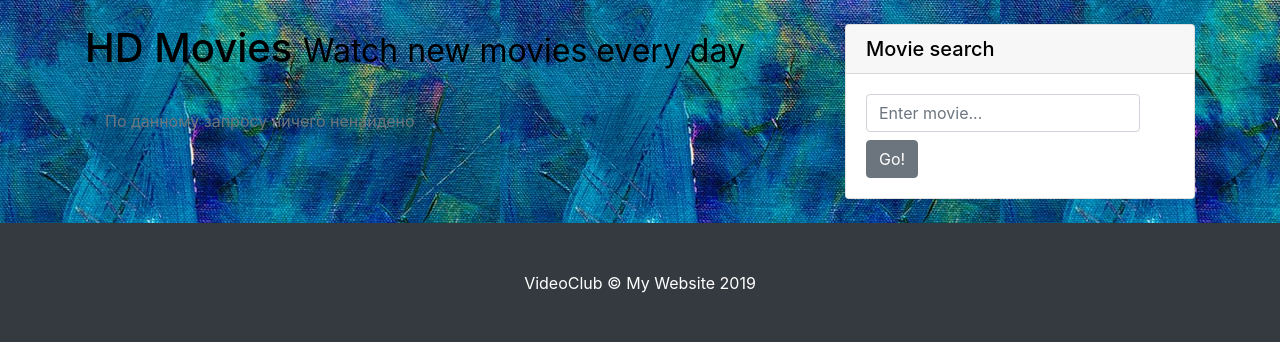
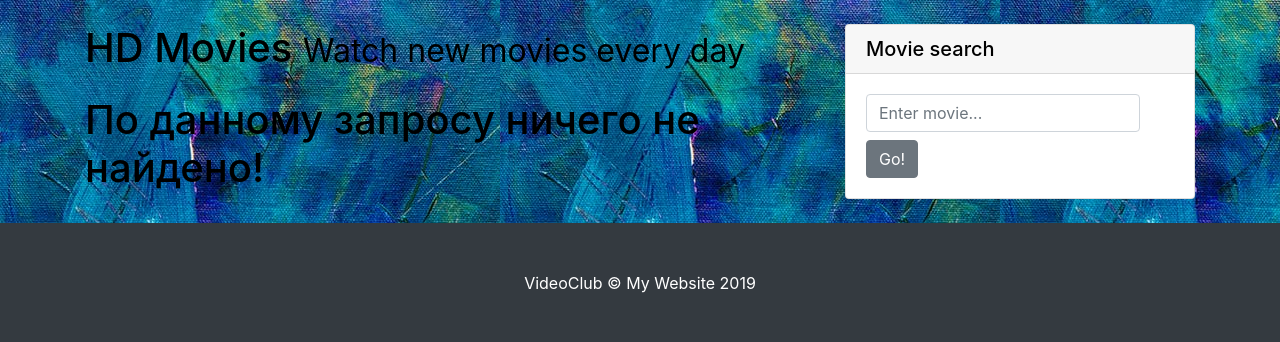
Before and after one commit to kovrygakirill/videoClub, a Django app: a page that uses templates/request_not_found.html in a window 1280 px wide. Shown: the part 56-398 px from the top of the page. Run offline with Django 3.2, Linux system fonts and the light colour scheme; data comes from the database, SQL or seed files in the repository; some libraries are stand-ins or nearby versions.

Commit message:
add style

```diff
--- a/templates/request_not_found.html
+++ b/templates/request_not_found.html
@@ -1,8 +1,8 @@
 {% extends 'home.html' %}
 
 {% block movie %}
-          <div class="card-footer text-muted">
-            <p class="card-text">По данному запросу ничего ненайдено</p>
+          <div>
+            <h1 class="my-4">По данному запросу ничего не найдено!</h1>
           </div>
 {% endblock movie %}
 
```
